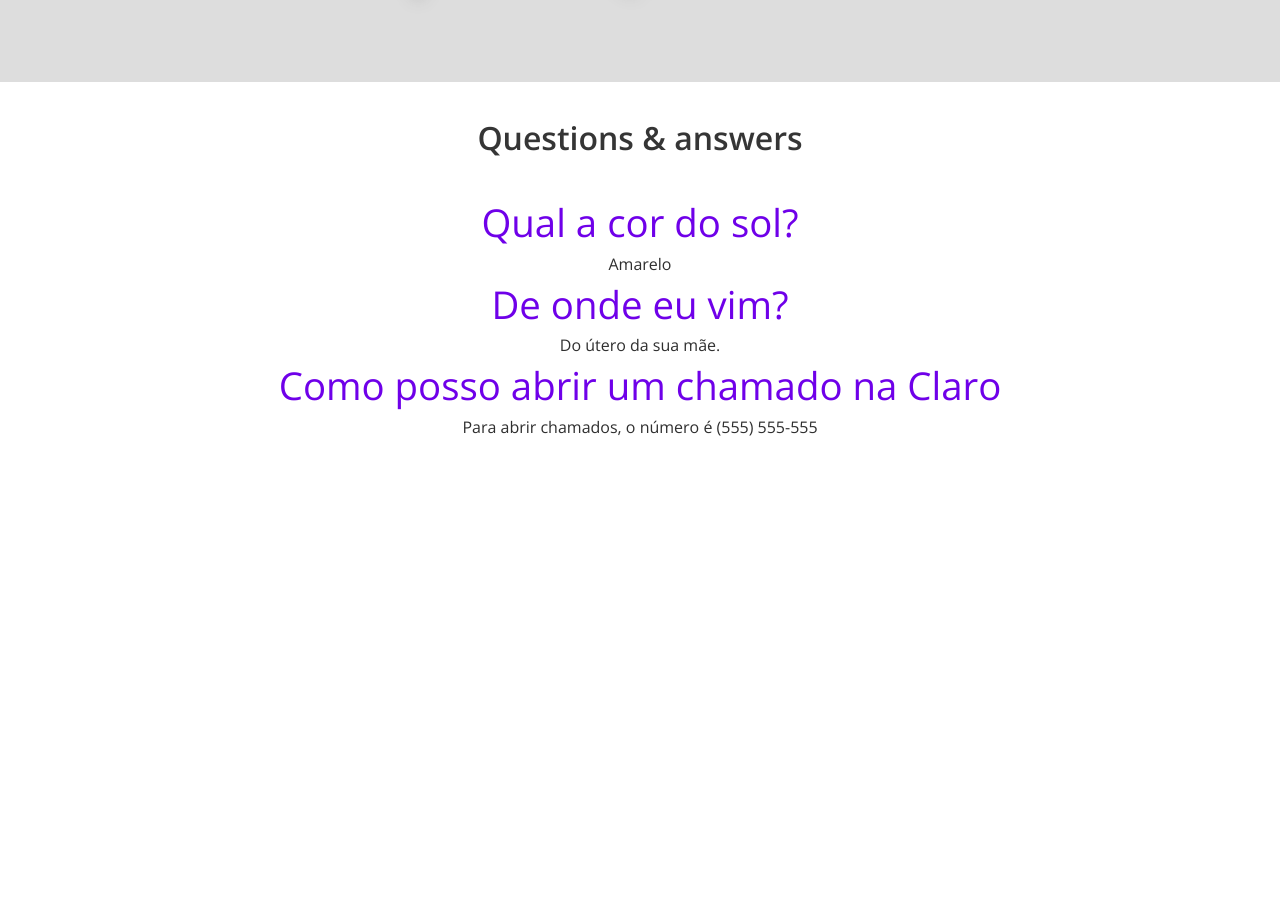
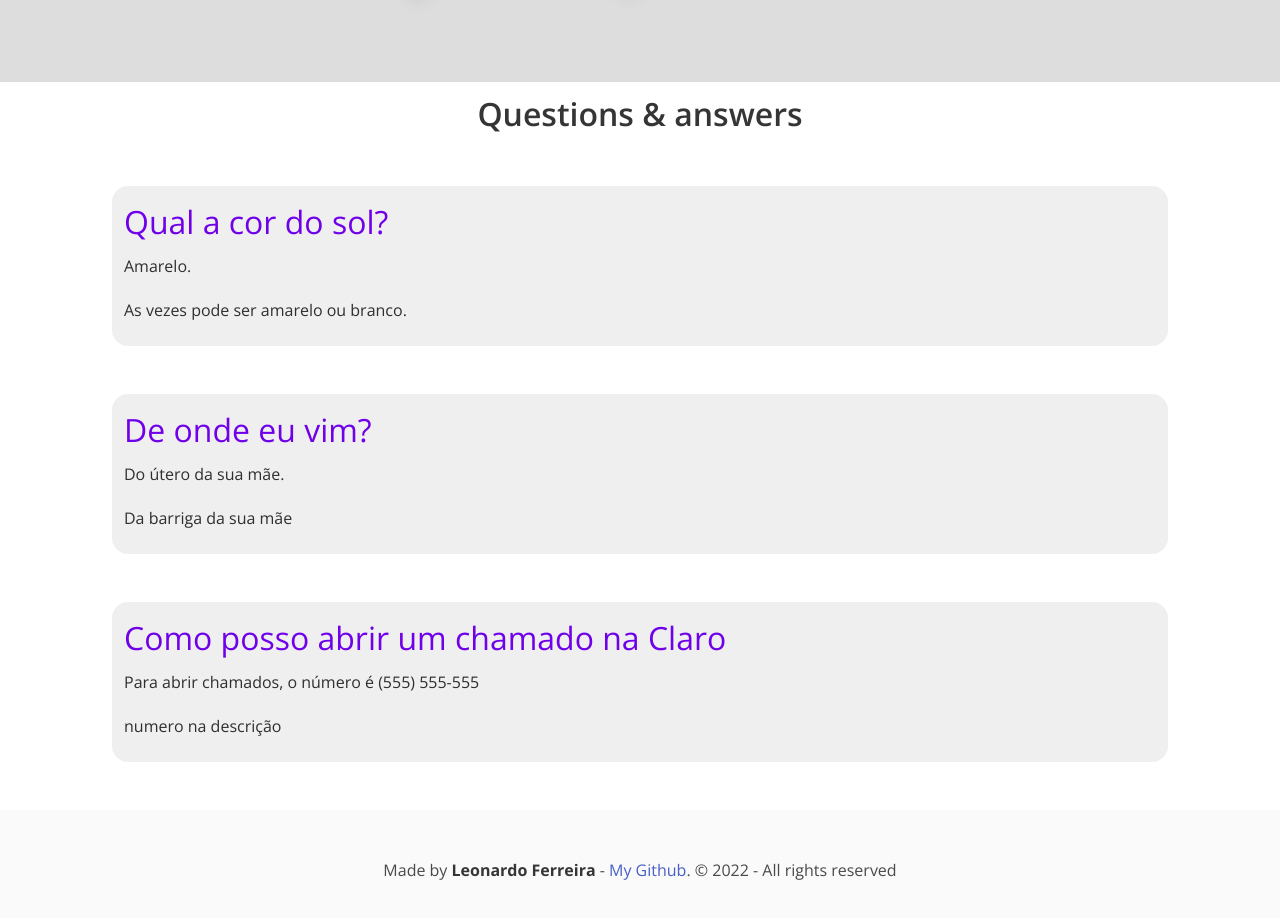
Before and after one commit to Leoff00/starcalls-frontend, a Vue app: page / in a window 1280 px wide. Shown: the part 198-1116 px from the top of the page. Before the commit the page ends 800 px from the top, so only its background shows below. Built offline with nearby package versions, Linux system fonts and the light colour scheme.

Commit message:
style: implementing the style of the main page

```diff
--- a/src/App.vue
+++ b/src/App.vue
@@ -1,13 +1,15 @@
 <script setup lang="ts">
-import Banner from './components/Banner.vue';
+import Footer from './components/Footer.vue';
 import Header from './components/Header.vue';
 import Questions from './components/Questions.vue';
 </script>
 
 <template>
- <Header />
- <Questions />
+    <Header />
+    <Questions />
+    <Footer />
 </template>
 
 <style scoped>
+
 </style>
--- /dev/null
+++ b/src/components/Footer.vue
@@ -0,0 +1,16 @@
+<template>
+    <footer class="footer">
+        <div class="content has-text-centered">
+            <p>
+                Made by <strong>Leonardo Ferreira</strong> -
+                <a href="https://github.com/Leoff00">My Github</a>.
+                © 2022 - All rights reserved
+            </p>
+        </div>
+    </footer>
+</template>
+<script lang="ts" setup>
+</script>
+<style scoped>
+
+</style>
--- a/src/components/Header.vue
+++ b/src/components/Header.vue
@@ -1,6 +1,6 @@
 <template>
     <header>
-    <div class="header-container">
+        <section class="header-container">
             <div class="logo-container">
                 <img src="../assets/logo.svg" alt="Logo Header">
                 <div class="text-container">
@@ -13,7 +13,7 @@
                 <a target="#">Contact</a>
                 <a target="#">Q&A's</a>
             </nav>
-    </div>
+        </section>
         <Banner title="Help and Q&A Forums" />
     </header>
 
@@ -49,6 +49,7 @@
 h3 {
     font-weight: 700;
 }
+
 .text-container {
     display: flex;
     flex-direction: column;
@@ -65,5 +66,4 @@
     margin: 0px 1.5rem;
     color: var(--dark-black-regular);
 }
-
 </style>
--- a/src/components/Questions.vue
+++ b/src/components/Questions.vue
@@ -1,13 +1,15 @@
 <template>
     <section>
-        <div class="section-header">
+        <div class="mt-2 is-flex is-justify-content-center is-align-items-center">
             <h2>Questions & answers</h2>
         </div>
 
-        <div v-for="(items) in data.qa" :key="items.q_id" class="qa-container">
-            <h3>{{ items.question }}</h3>
-            <p>{{ items.answer }}</p>
-        </div>
+        <article v-for="(items) in data.qa" :key="items.q_id" class="container">
+            <div class="qa-container column m-6">
+                <h3 class="is-size-3">{{ items.question }}</h3>
+                <p class="is-size-6 pb-3 pt-2" v-for="(answer) in items.answers">{{ answer }}</p>
+            </div>
+        </article>
     </section>
 </template>
 <script lang="ts" setup>
@@ -24,11 +26,10 @@
 }
 
 .qa-container {
-    display: flex;
-    align-items: center;
-    justify-content: center;
-    flex-direction: column;
+    background: var(--white-tone-secondary);
+    border-radius: 1rem;
 }
+
 
 h2 {
     font-weight: 600;
--- a/src/mock/mock.json
+++ b/src/mock/mock.json
@@ -4,17 +4,20 @@
             {
                 "q_id": 1,
                 "question": "Qual a cor do sol?",
-                "answer": "Amarelo"
+                "answers": ["Amarelo.", "As vezes pode ser amarelo ou branco."]
             },
             {
                 "q_id": 2,
                 "question": "De onde eu vim?",
-                "answer": "Do útero da sua mãe."
+                "answers": ["Do útero da sua mãe.", "Da barriga da sua mãe"]
             },
             {
                 "q_id": 3,
                 "question": "Como posso abrir um chamado na Claro",
-                "answer": "Para abrir chamados, o número é (555) 555-555"
+                "answers": [
+                    "Para abrir chamados, o número é (555) 555-555",
+                    "numero na descrição"
+                ]
             }
         ]
     }
```
Lines whose indentation alone changed are shown as unchanged.
